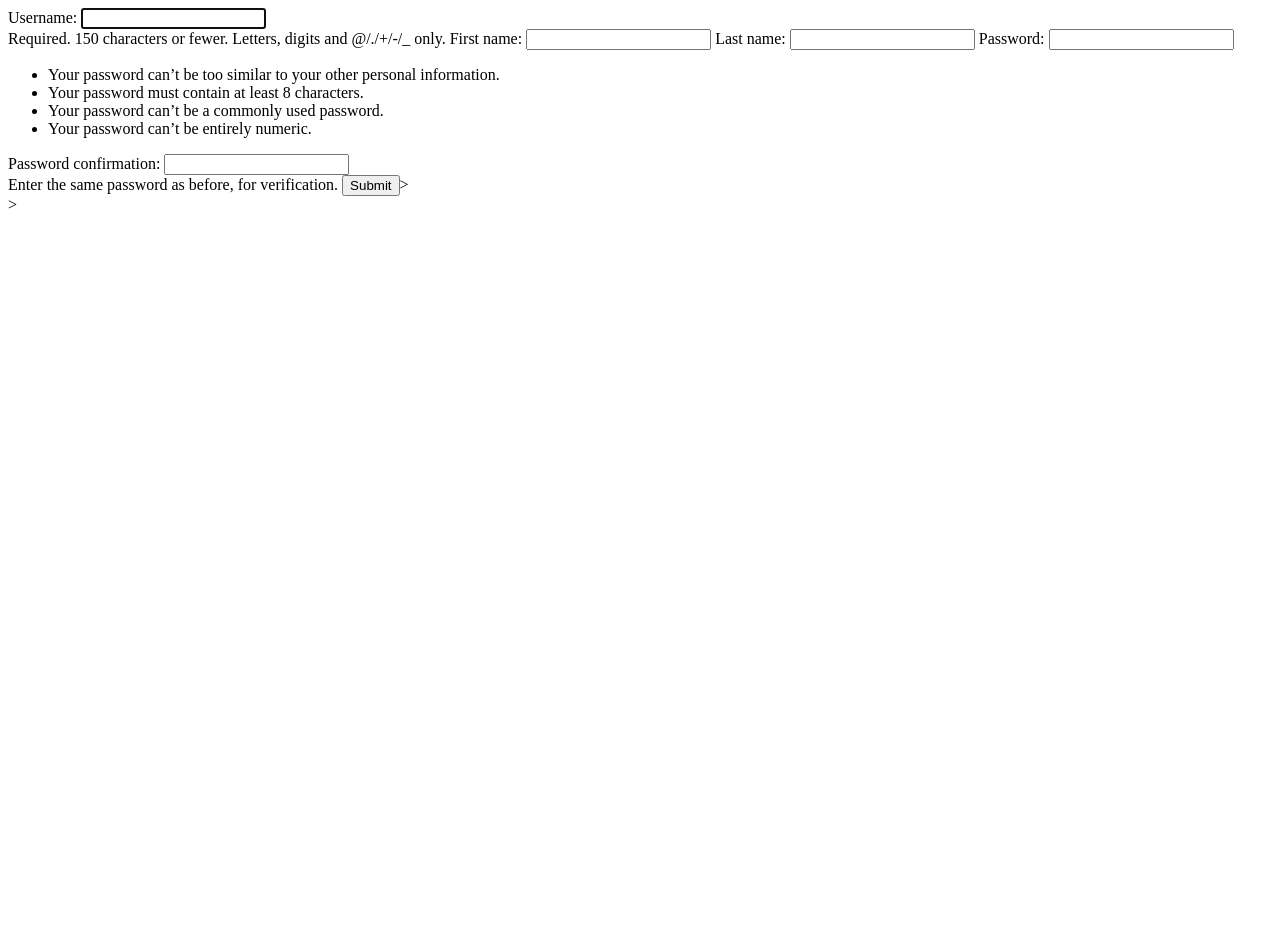
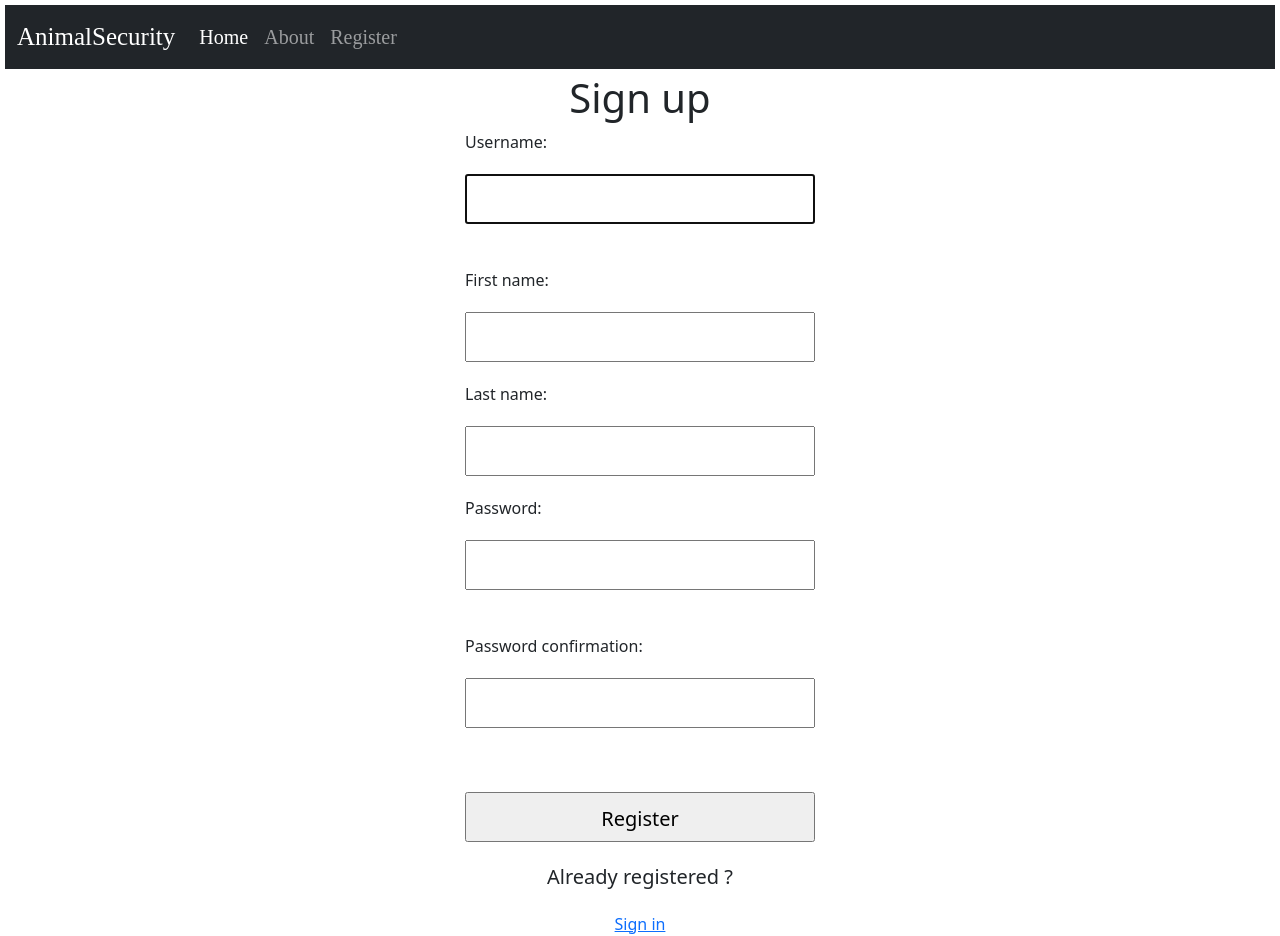
Before and after one commit to darigaorozova/course_work, a Django app: page /register/ in a window 1280 px wide. Before the commit the page ends 209 px from the top, so only its background shows below. Run offline with Django 4.2, Linux system fonts and the light colour scheme.

Commit message:
add file

```diff
--- a/coursework/settings.py
+++ b/coursework/settings.py
@@ -39,6 +39,7 @@ INSTALLED_APPS = [
     'django.contrib.messages',
     'django.contrib.staticfiles',
     'main.apps.MainConfig',
+    'crispy_forms'
 ]
 
 MIDDLEWARE = [
@@ -128,3 +129,7 @@ MEDIA_ROOT = os.path.join(BASE_DIR,'static/images')
 # https://docs.djangoproject.com/en/4.2/ref/settings/#default-auto-field
 
 DEFAULT_AUTO_FIELD = 'django.db.models.BigAutoField'
+
+STATICFILES_DIRS = (
+    os.path.join(BASE_DIR, 'static'),
+)
--- a/coursework/urls.py
+++ b/coursework/urls.py
@@ -5,9 +5,15 @@ from django.urls import path,include
 from django.conf.urls.static import static
 from django.conf import settings
 
+
+
+
 urlpatterns = [
     path('admin/', admin.site.urls),
-    path("",include("main.urls"))
+    path("",include("main.urls")),
 ]
 
 urlpatterns += static(settings.MEDIA_URL,document_root = settings.MEDIA_ROOT)
+
+if settings.DEBUG:
+    urlpatterns += static(settings.MEDIA_URL, document_root=settings.MEDIA_ROOT)
--- a/main/admin.py
+++ b/main/admin.py
@@ -3,4 +3,5 @@ from .models import *
 # Register your models here.
 
 
-admin.site.register(Products)
+admin.site.register(Animal)
+admin.site.register(Category)
--- a/main/form.py
+++ b/main/form.py
@@ -1,5 +1,6 @@
 from django.contrib.auth.forms import UserCreationForm
 from django.contrib.auth.models import User
+
 class Registration (UserCreationForm):
     class Meta:
         model = User
--- /dev/null
+++ b/main/templates/animals/animal_detail.html
@@ -0,0 +1,4 @@
+<h1>{{ animal.name }}</h1>
+<img src="{{ animal.image_url }}" alt="{{ animal.name }}">
+
+<p>{{ animal.description }}</p>
--- a/main/templates/base.html
+++ b/main/templates/base.html
@@ -1,4 +1,5 @@
 <!doctype html>
+{% load static %}
 <html lang="en">
 <head>
     <!-- Required meta tags -->
@@ -10,11 +11,12 @@
           integrity="sha384-EVSTQN3/azprG1Anm3QDgpJLIm9Nao0Yz1ztcQTwFspd3yD65VohhpuuCOmLASjC" crossorigin="anonymous">
 
     <title>Animal Security</title>
+    <link rel="stylesheet" href="{% static 'css/register.css' %}">
 </head>
 <body>
 <nav class="navbar navbar-expand-lg navbar-dark bg-dark" style="margin:5px;5:5px">
     <div class="container-fluid">
-        <a class="navbar-brand" href="{%url 'Home'%}" style="font-family:TimeNewRoman;font-size:25px;p:5px">AnimalSecurity</a>
+        <a class="navbar-brand" href="{% url 'Home' %}" style="font-family:TimeNewRoman;font-size:25px;p:5px">AnimalSecurity</a>
         <button class="navbar-toggler" type="button" data-bs-toggle="collapse" data-bs-target="#navbarSupportedContent"
                 aria-controls="navbarSupportedContent" aria-expanded="false" aria-label="Toggle navigation">
             <span class="navbar-toggler-icon"></span>
@@ -22,37 +24,38 @@
         <div class="collapse navbar-collapse" id="navbarSupportedContent">
             <ul class="navbar-nav me-auto mb-2 mb-lg-0">
                 <li class="nav-item">
-                    <a class="nav-link active" aria-current="page" href="{% url 'Home' %}" style="font-family:TimeNewRoman;font-size:20px;p:5px">Home</a>
+                    <a class="nav-link active" aria-current="page" href="{% url 'Home' %}"
+                       style="font-family:TimeNewRoman;font-size:20px;p:5px">Home</a>
                 </li>
                 <li class="nav-item">
                     <a class="nav-link" href="{% url 'About' %}" style="font-family:TimeNewRoman;font-size:20px;p:5px">About</a>
                 </li>
-                <li class="nav-item">
-                    <a class="nav-link" href="{% url 'Register' %}" style="font-family:TimeNewRoman;font-size:20px;p:5px">Register</a>
+
+                {% if request.user.is_authenticated %}
+                    <li class="nav-item">
+                        <a class="nav-link" href="{% url 'Profile' %}"
+                           style="font-family:TimeNewRoman;font-size:20px;p:5px">Profile</a>
+                        </li>
+                    <li class="nav-item">
+                        <a class="nav-link" href="{% url 'Adoption' %}"
+                           style="font-family:TimeNewRoman;font-size:20px;p:5px">Adoption</a>
+                        </li>
+
+                        {% else %}
+                    <li class="nav-item">
+                    <a class="nav-link" href="{% url 'Register' %}"
+                       style="font-family:TimeNewRoman;font-size:20px;p:5px">Register</a>
                 </li>
-                <li class="nav-item dropdown">
-                    <a class="nav-link dropdown-toggle" href="#" id="navbarDropdown" role="button"
-                       data-bs-toggle="dropdown" aria-expanded="false" style="font-family:TimeNewRoman;font-size:20px;p:5px">
-                        Categories
-                    </a>
-                    <ul class="dropdown-menu" aria-labelledby="navbarDropdown">
-                        <li><a class="dropdown-item" href="#">Action</a></li>
-                        <li><a class="dropdown-item" href="#">Another action</a></li>
-                        <li>
-                            <hr class="dropdown-divider">
-                        </li>
-                        <li><a class="dropdown-item" href="#">Something else here</a></li>
-                    </ul>
-                    <li class="nav-item">
-                    <a class="nav-link" aria-current="page" href="#" style="font-family:TimeNewRoman;font-size:20px;p:5px">ContactUs</a>
-                </li>
+
+                {% endif %}
+
                 </li>
         </div>
     </div>
 </nav>
 {% block content %}
 
-{%endblock%}
+{% endblock %}
 <!-- Optional JavaScript; choose one of the two! -->
 
 <!-- Option 1: Bootstrap Bundle with Popper -->
--- a/main/templates/register.html
+++ b/main/templates/register.html
@@ -1,22 +1,46 @@
-<!DOCTYPE html>
-<html lang="en">
-<head>
-    <meta charset="UTF-8">
-    <title>Registration</title>
-</head>
-<body>
-<form method='POST'>
+{% extends 'base.html' %}
+{% load static%}
+{% block content %}
+<section>
+  <div class="login">
+  {% if page == 'signin'%}
+  <h1>Sign in</h1>
+  <form method="POST">
+    {% csrf_token %}
+    <label for="username">Username</label>
+    <input type="text" name="username" id="username ">
+    <label for="password">Password</label>
+    <input type="password" name="password" id="password ">
+    <input class="auth-btn auth-btn-red" type="submit" value="Sign in">
+  </form>
+  {% if messages %}
+  <ul class="messages">
+    {% for message in messages %}
+    <li>{{ message }}</li>
+      {% endfor %}
+  </ul>
+  {% endif %}
+  <span>Not registered yet?</span>
+  <a class="auth-btn auth-btn-white" href="{% url 'Register' %}">Sign up</a>
+  </div>
+  {% else %}
+  <div class="login">
+  <h1>Sign up</h1>
+  <form action="" method="POST">
     {% csrf_token %}
     {{form}}
-    <button>Submit</button>>
+    <input class="auth-btn auth-btn-white" type="submit" value="Register">
     {% if messages %}
-        <ul>
+    <ul class="messages">
       {% for message in messages %}
       <li>{{ message }}</li>
         {% endfor %}
     </ul>
     {% endif %}
-</form>>
-
-</body>
-</html>
+    <span>Already registered ?</span>
+  </form>
+  <a class="auth-btn auth-btn-red" href="{% url 'Login' %}">Sign in</a>
+  </div>
+  {% endif %}
+</section>
+{% endblock %}
--- a/main/urls.py
+++ b/main/urls.py
@@ -1,9 +1,12 @@
 from django.urls import path
 from . import views
-
 
 urlpatterns = [
     path("",views.main,name = 'Home'),
     path("about/",views.about, name ="About"),
-    path('register/', views.register, name = 'Register' )
+    path('register/', views.sign_up, name = 'Register'),
+    path('login/',views.sign_in, name = 'Login'),
+    path('profile/',views.profile, name = 'Profile'),
+    path('logout/',views.logout_user, name = 'Logout'),
+    path('adoption/',views.adoption, name = 'Adoption')
 ]
--- a/main/views.py
+++ b/main/views.py
@@ -1,26 +1,69 @@
+from django.contrib.auth.decorators import login_required
 from django.shortcuts import render, redirect
-from .models import *
 from .form import Registration
 from django.contrib.auth import authenticate, login, logout
 from django.contrib import messages
+from django.contrib.auth.models import User
+from django.shortcuts import render
+from .models import Animal
+from .models import Category
 
 # Create your views here.
 def main(request):
-    prop_value = Products.objects.all()
+    prop_value = Animal.objects.all()
     return render(request, 'main.html',{'prop_key':prop_value})
+
+
 
 def about(request):
     return render(request,'about.html')
 
-def register(request):
+def logout_user(request):
+    logout(request)
+    return redirect('Home')
+
+#Sign In
+def sign_in(request):
+    page = 'signin'
+    if request.method == 'POST':
+        username = request.POST.get('username').lower()
+        password = request.POST.get('password')
+
+        try:
+            user = User.objects.get(username=username)
+        except:
+            messages.error(request, 'User does not exist')
+
+        user = authenticate(request, username=username, password=password)
+
+        if user is not None:
+            login(request, user)
+            return redirect('Home')
+        else:
+            messages.error(request, 'Not correct')
+
+    return render(request, 'register.html', {'page': page})
+
+#Sign Up
+def sign_up(request):
     form = Registration()
     if request.method == 'POST':
         form = Registration(request.POST)
         if form.is_valid():
-            user = form.save(commit = False)
+            user = form.save(commit=False)
+            user.username = user.username.lower()
             user.save()
-            login (request, user)
-            return redirect ('Home')
+            login(request, user)
+            return redirect('Home')
         else:
-            messages.error (request, 'Form is not correct')
-    return render (request,'register.html', {'form':form})
+            messages.error(request, 'Error occurred')
+    return render(request, 'register.html', {'form': form})
+@login_required(login_url='Login')
+def profile(request):
+    return render(request, 'profile.html')
+
+def adoption(request):
+    q = request.GET.get('q') if request.GET.get('q') != None else ''
+    categories = Category.objects.all()
+    animals = Animal.objects.filter(category__title__icontains=q)
+    return render(request,'adoption.html', {'categories': categories, 'animals': animals})
--- /dev/null
+++ b/static/css/register.css
@@ -0,0 +1,52 @@
+.login{
+  display: flex;
+  flex-direction: column;
+  align-items: center;
+  max-width: 1100px;
+  margin: 0 auto;
+}
+.login form{
+  display: flex;
+  flex-direction: column;
+  align-items: stretch;
+}
+.login form input{
+  margin: 20px 0;
+}
+.login form input:last-child{
+  cursor: pointer;
+  transition: .5s;
+}
+/* .login form input:last-child:hover{
+  color: #fff;
+  border-color: #fff;
+} */
+#switch{
+  cursor: pointer;
+}
+#pasw{
+  display: none;
+  flex-direction: column;
+  align-items: stretch;
+}
+.login form input, .login form select{
+  width: 350px;
+  height: 50px;
+  font-size: 20px;
+  padding: 10px;
+}
+.login span{
+  font-size: 20px;
+  text-align: center;
+}
+.login li{
+  color: tomato;
+}
+.login a{
+  width: 350px;
+  margin-top: 20px;
+  text-align: center;
+}
+.helptext{
+  display: none;
+}
```
Also changed, not shown: base.html (deleted, +0 -87 lines), main/models.py (+7 -1 lines), main/templates/adoption.html (added, +29 -0 lines), main/templates/animals/animal_list.html (added, +7 -0 lines), main/templates/main.html (+1 -17 lines), main/templates/profile.html (added, +10 -0 lines), static/css/profile.css (added, +44 -0 lines).
